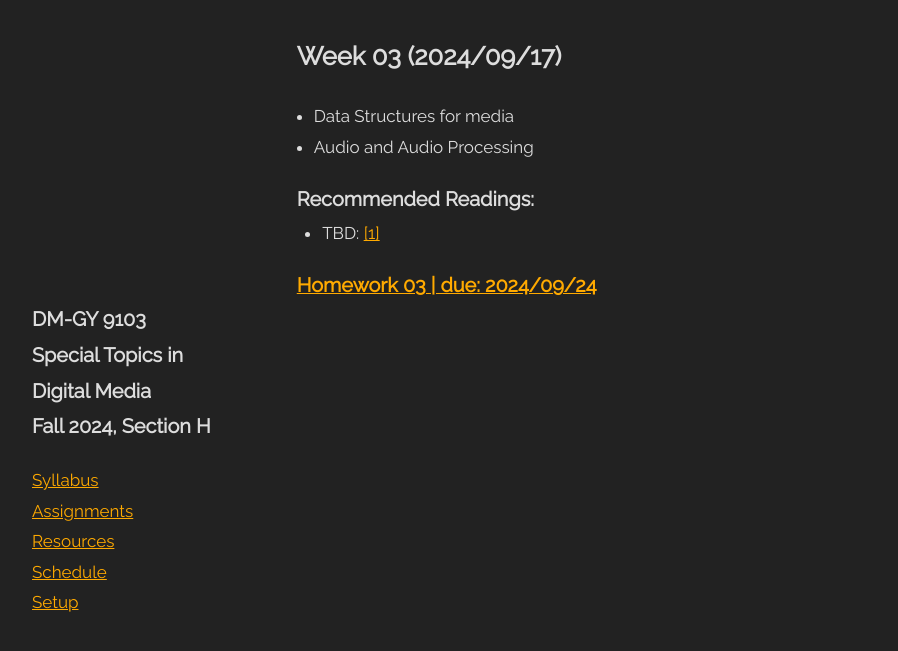
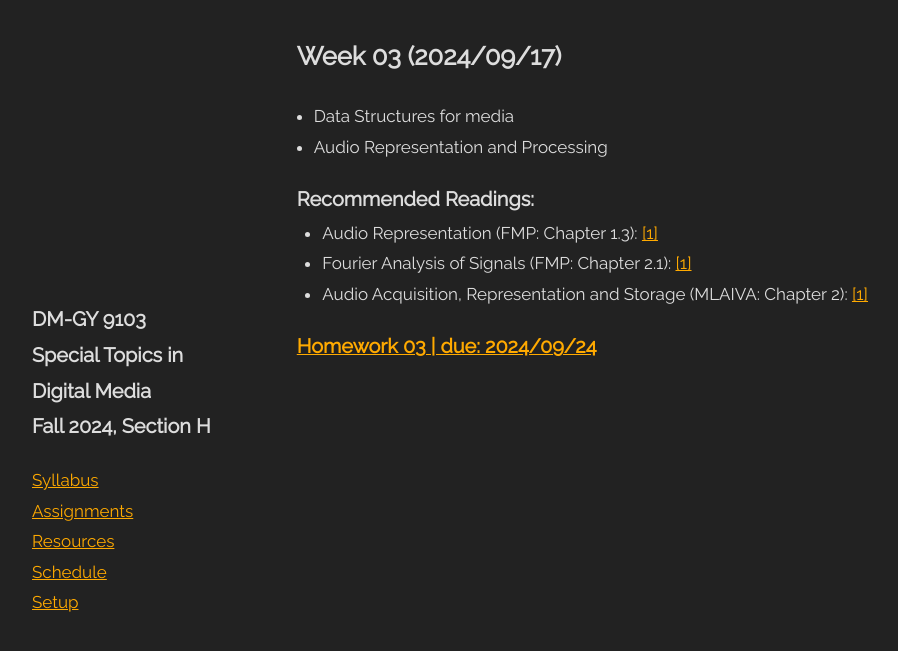
Before and after one commit to 9103H/9103H.github.io, a Jekyll site: the page built from _pages/week/03.md, in a window 1280 px wide. Shown: the top 651 px of the page, without its empty margins (36-934 px from the left). Built offline with Jekyll 4.4.1, drawn with Linux system fonts in a browser that asks for light colours.

```diff
--- a/_pages/week/03.md
+++ b/_pages/week/03.md
@@ -3,16 +3,22 @@ title: Week 03
 when: 2024/09/17
 what:
   - Data Structures for media
-  - Audio and Audio Processing
+  - Audio Representation and Processing
 xclass:
   - title: Slides
     url: #
   - title: Code
     url: #
 readings:
-  - title: TBD
+  - title: "Audio Representation (FMP: Chapter 1.3)"
     urls:
-      - #
+      - https://ebookcentral.proquest.com/lib/nyulibrary-ebooks/reader.action?docID=6546214&ppg=47
+  - title: "Fourier Analysis of Signals (FMP: Chapter 2.1)"
+    urls:
+      - https://ebookcentral.proquest.com/lib/nyulibrary-ebooks/reader.action?docID=6546214&ppg=68
+  - title: "Audio Acquisition, Representation and Storage (MLAIVA: Chapter 2)"
+    urls:
+      - https://ebookcentral.proquest.com/lib/nyulibrary-ebooks/reader.action?docID=3062703&ppg=27
 homework: "03"
 ---
 {% include week.html page=page %}
```
Also changed, not shown: README.md (+4 -2 lines), _pages/resources.md (+1 -0 lines), _pages/week/04.md (+2 -2 lines), _pages/week/05.md (+1 -0 lines), _pages/week/06.md (+1 -1 lines).
